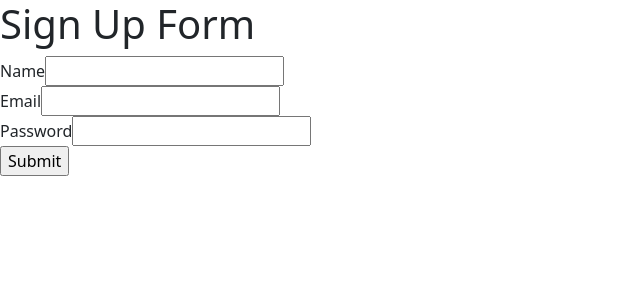
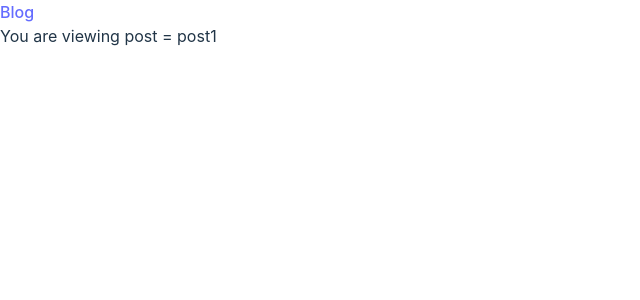
Before and after one commit to YKGupta/PEP-ReactJS-MongoDB, a React (Vite) app in the folder classwork/: page /blog/post1 in a window 1280 px wide. Shown: the top 300 px of the page, without its empty margins (0-640 px from the left). Built offline with nearby package versions, Linux system fonts and the light colour scheme.

Commit message:
Day 16- Routing and Surprise Test

```diff
--- a/classwork/package.json
+++ b/classwork/package.json
@@ -19,6 +19,7 @@
     "react-bootstrap": "^2.10.9",
     "react-chartjs-2": "^5.3.0",
     "react-dom": "^18.3.1",
+    "react-router-dom": "^7.1.5",
     "yup": "^1.6.1"
   },
   "devDependencies": {
--- a/classwork/src/App.jsx
+++ b/classwork/src/App.jsx
@@ -1,10 +1,17 @@
+import { Link, Route, BrowserRouter as Router, Routes } from 'react-router-dom';
 import './App.css';
-import 'bootstrap/dist/css/bootstrap.min.css';
-import FormikYup from './Day 15/FormikYup';
+import Blog from './Day 16/Blog';
+import Post from './Day 16/Post';
 
-function App() {
+const App = () => {
 	return (
-		<FormikYup />
+		<Router>
+			<Link to='/blog'>Blog</Link>
+			<Routes>
+				<Route path='/blog' element={<Blog />} />
+				<Route path='/blog/:postID' element={<Post />} />
+			</Routes>
+		</Router>
 	);
 }
 
--- /dev/null
+++ b/classwork/src/Day 16/Blog.jsx
@@ -0,0 +1,15 @@
+import { Link, Outlet } from 'react-router-dom';
+
+const Blog = () => {
+    return (
+        <>
+            <div>
+                <Link to="post1">Post 1</Link>
+                <Link to="post2">Post 2</Link>
+            </div>
+            <Outlet />
+        </>
+    )
+}
+
+export default Blog;
--- /dev/null
+++ b/classwork/src/Day 16/Post.jsx
@@ -0,0 +1,14 @@
+import { useParams } from 'react-router-dom';
+
+const Post = () => {
+
+    const { postID } = useParams();
+
+    return (
+        <div>
+            You are viewing post = {postID}
+        </div>
+    )
+}
+
+export default Post;
--- a/classwork/src/index.css
+++ b/classwork/src/index.css
@@ -24,8 +24,8 @@ a:hover {
 
 body {
   margin: 0;
-  min-width: 320px;
-  min-height: 100vh;
+  width: 100%;
+  height: 100vh;
 }
 
 h1 {
```
Also changed, not shown: classwork/src/Day 16/Counter.jsx (added, +32 -0 lines), 1 other file (tests, documents, lock files or other folders).
